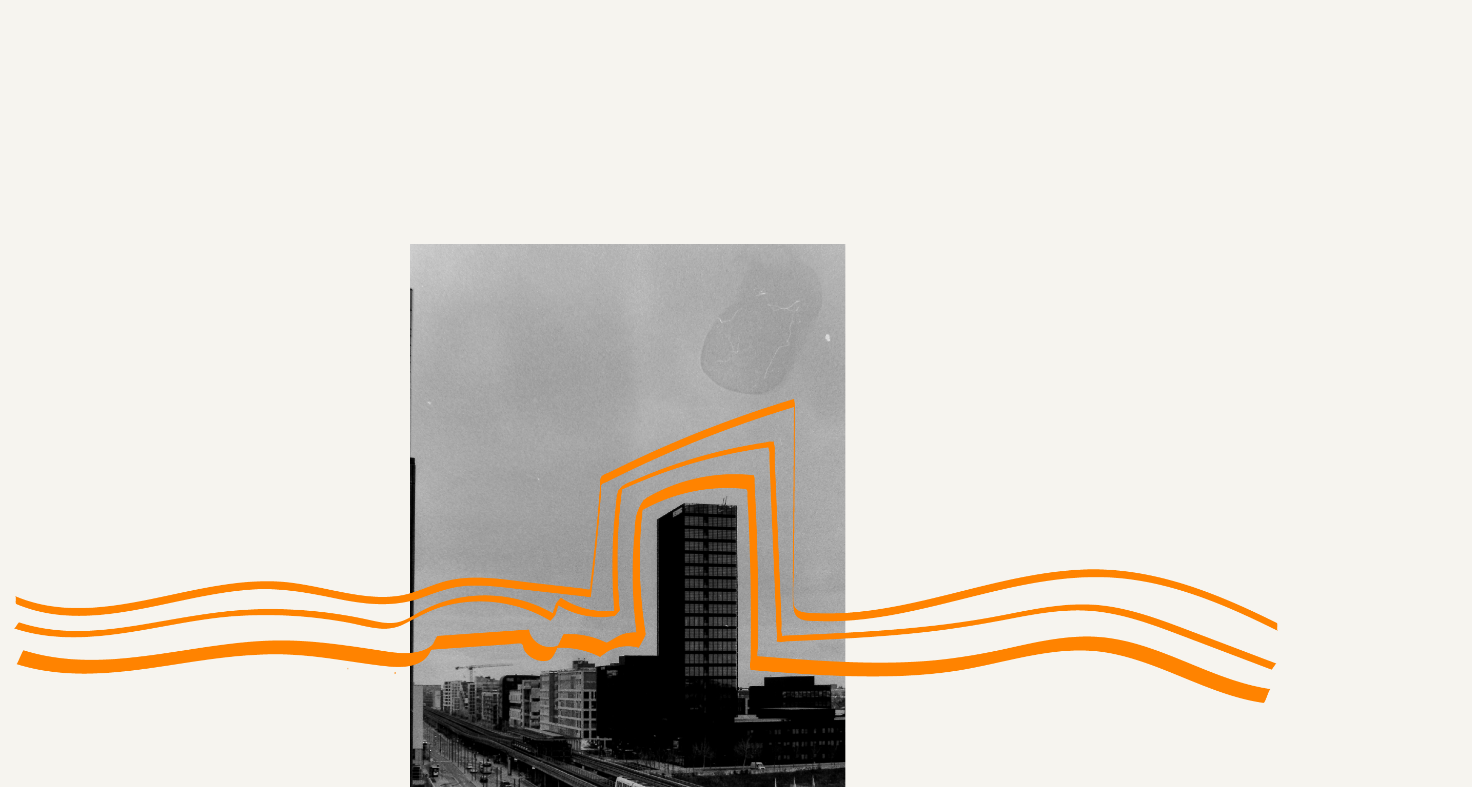
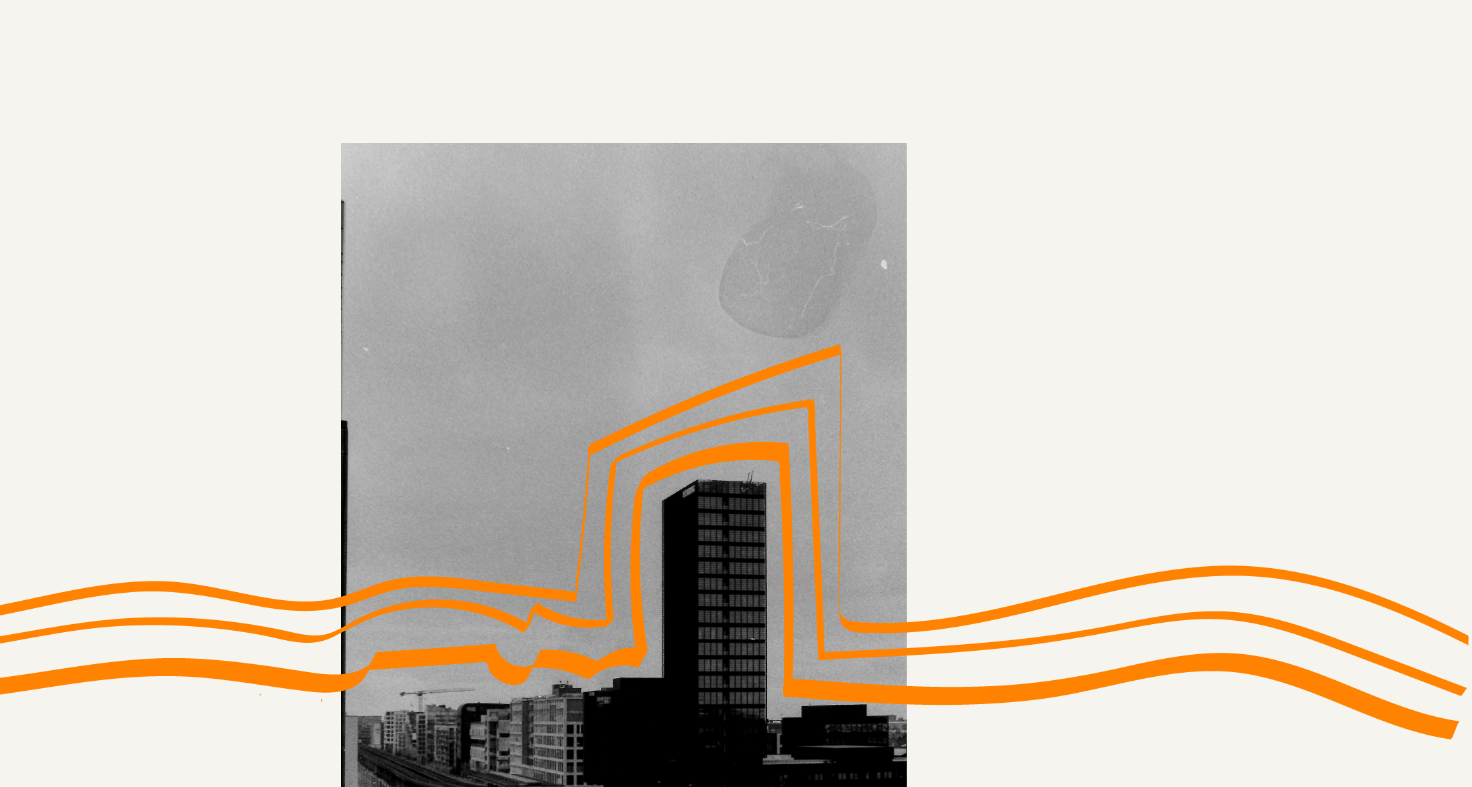
Before and after one commit to anitaniknam/webfeature, a website built with Vite: page src/index.html in a window 1280 px wide. Shown: the part 7193-7980 px from the top of the page, 1472 px wide, since content can reach past the window. Built offline with nearby package versions, Linux system fonts and the light colour scheme; a web font is replaced by a local one.

Commit message:
animationer

```diff
--- a/src/index.html
+++ b/src/index.html
@@ -283,7 +283,11 @@
     </div>
     <!-- Section to billeder m. grafiske elementer -->
     <div class="mb-14">
-      <img src="img/pic_orange_lines.png" alt="Foto af Pierre Falcke" />
+      <img
+        class="zoom"
+        src="img/pic_orange_lines.png"
+        alt="Foto af Pierre Falcke"
+      />
       <img src="img/pic_orange_line.png" alt="Foto af Pierre Falcke" />
     </div>
     <!-- Afsluttende section quote -->
--- a/src/main.js
+++ b/src/main.js
@@ -27,8 +27,16 @@ const zoomeffekt = [
   [".zoomeffekt", { transform: "scale(1.5) rotate(90deg)" }, { duration: 0.5 }],
   [".zoomeffekt", { transform: "scale(1) rotate(90deg)" }, { duration: 1 }],
 ];
-// timeline(zoomeffekt);
 
 inView(".zoomeffekt", ({ target }) => {
   timeline(zoomeffekt);
 });
+
+const zoom = [
+  [".zoom", { transform: "scale(1)" }, { duration: 0.1 }],
+  [".zoom", { transform: "scale(1.3)" }, { duration: 5 }],
+];
+
+inView(".zoom", ({ target }) => {
+  timeline(zoom);
+});
```
Also changed, not shown: src/style.css (+20 -0 lines).
